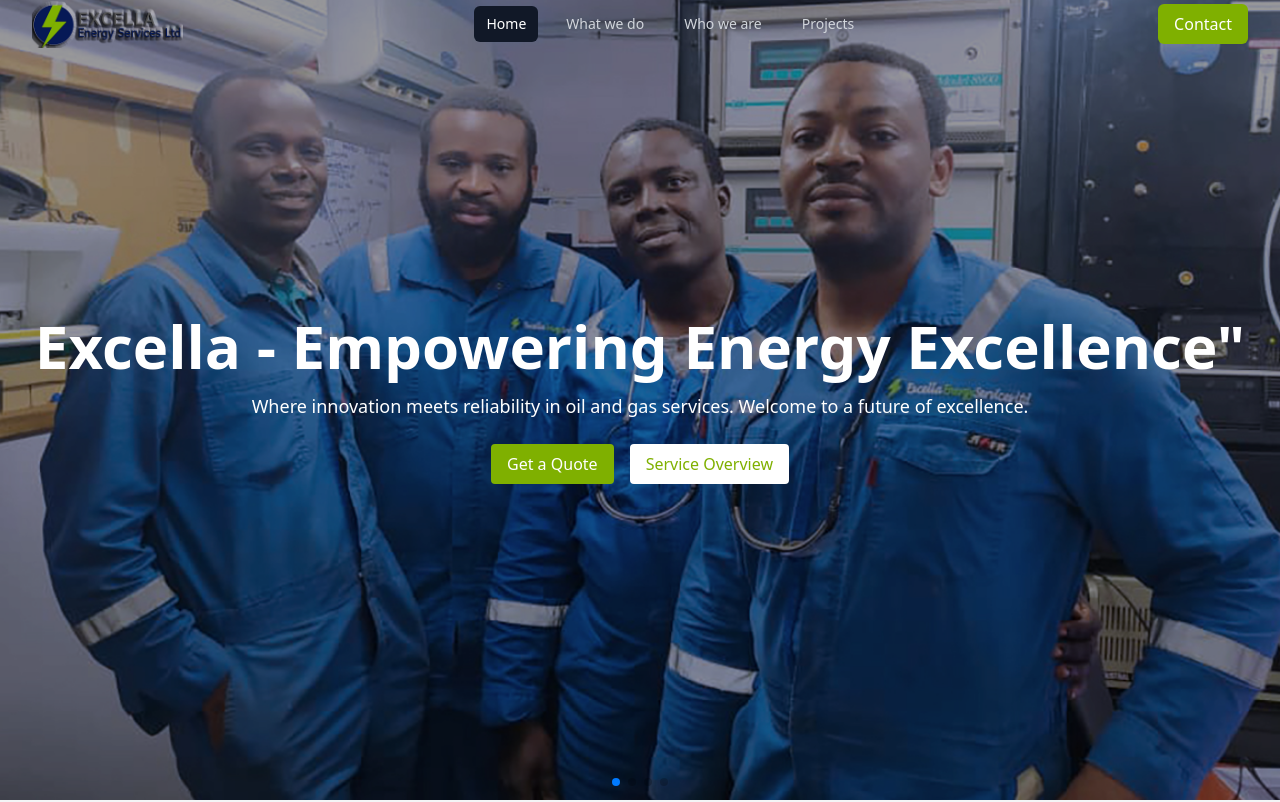
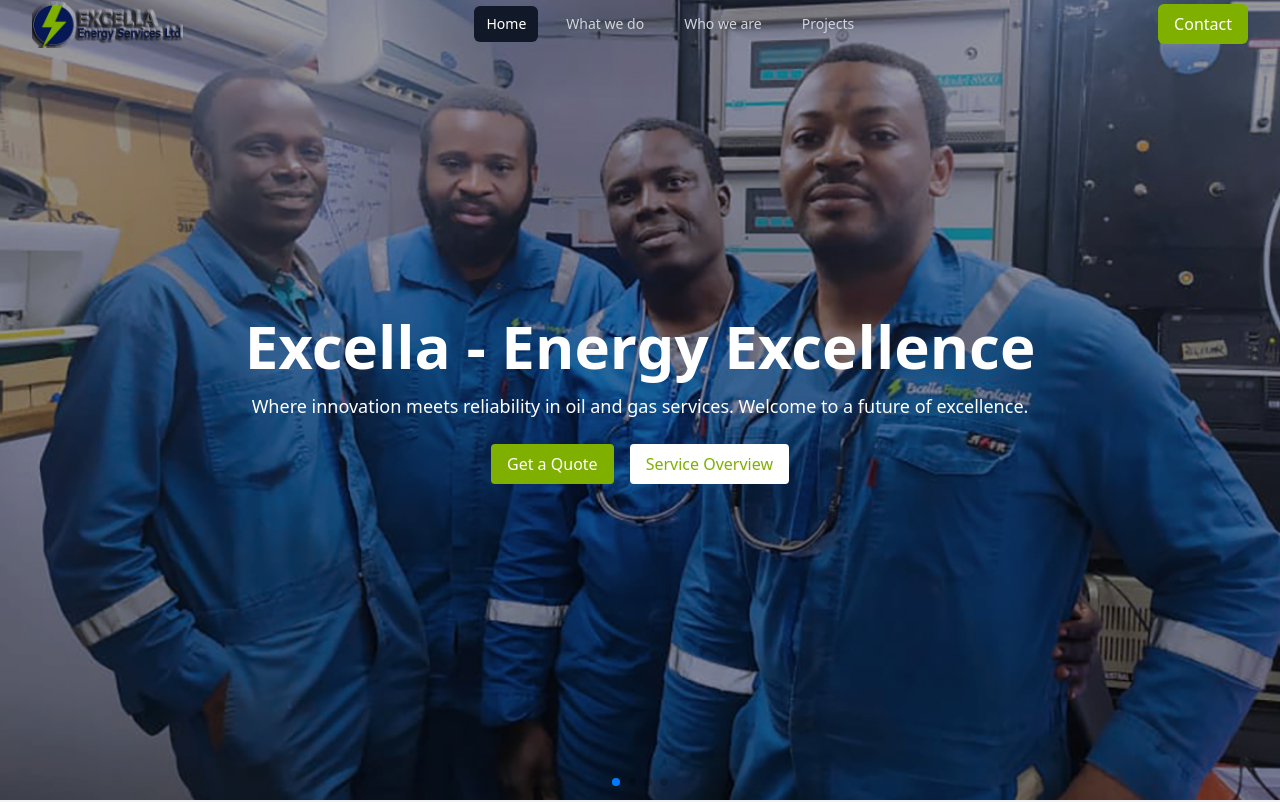
Before and after one commit to joseph-anselm/excella, a Next.js app: page / in a window 1280 px wide. Shown: the top 802 px of the page. Built offline with nearby package versions, Linux system fonts and the light colour scheme.

Commit message:
First excella

```diff
--- a/components/Header.js
+++ b/components/Header.js
@@ -160,7 +160,7 @@
 
   const slidesData = [
     {
-      title: 'Excella - Empowering Energy Excellence"',
+      title: 'Excella - Energy Excellence',
       subtitle: 'Where innovation meets reliability in oil and gas services. Welcome to a future of excellence.',
       imgSrc: '/images/excella-img4.jpg',
     },
```
